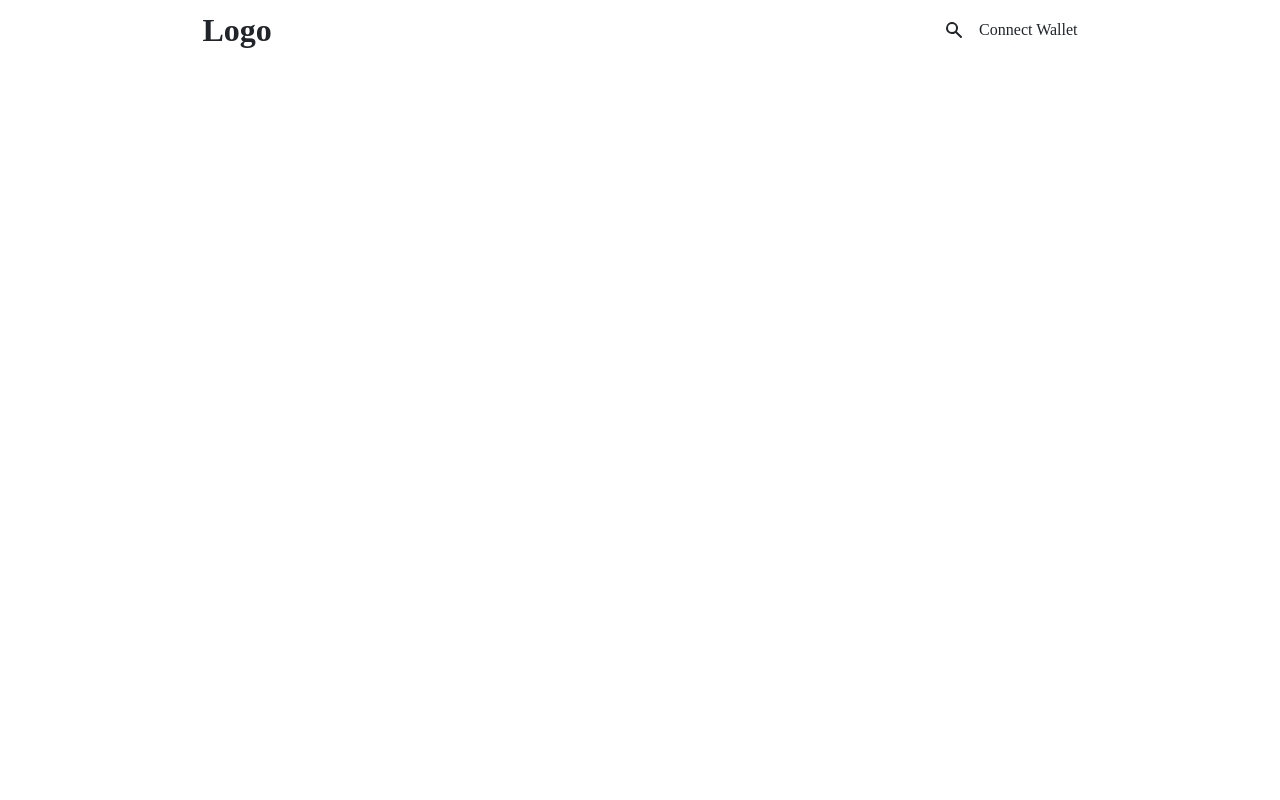
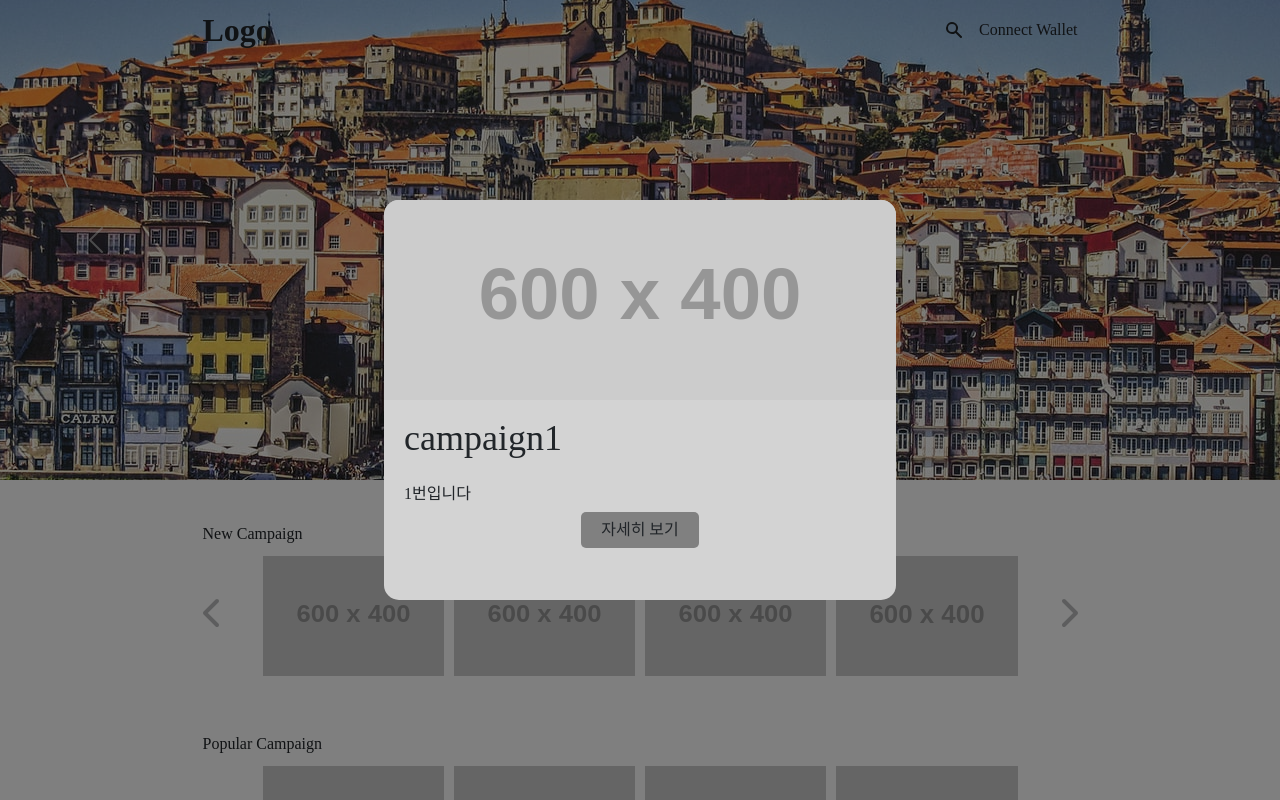
Before and after one commit to DonationMarketNFT/ClientForBapp, a React (Create React App) app: page /modal/1 in a window 1280 px wide. Before the commit this address had no page. Shown: the top 800 px of the page. Built offline with nearby package versions, Linux system fonts and the light colour scheme.

Commit message:
Campaign page

```diff
--- /dev/null
+++ b/src/Components/Campaign/Campaign.js
@@ -0,0 +1,205 @@
+import { Link } from "react-router-dom";
+import { useLocation, useParams } from "react-router";
+import styled from "styled-components";
+import { data } from "../../newdata";
+import { media } from "../../styles/theme";
+
+const CampaignBox1 = styled.div`
+  display: flex;
+  justify-content: center;
+  align-items: center;
+  flex-direction: column;
+  width: 935px;
+  margin: 0 auto;
+  box-sizing: border-box;
+  ${media.tablet} {
+    width: 100%;
+  }
+`;
+
+const CampaignImage = styled.div`
+  background-image: linear-gradient(rgba(0, 0, 0, 0), rgba(0, 0, 0, 0.5)),
+    url("img/0.jpg");
+  background-position: center center;
+  background-size: cover;
+  width: 100%;
+  height: 500px;
+  margin-bottom: 20px;
+`;
+
+const CamPaignTitle = styled.h2`
+  ${(props) => props.theme.font.large}
+  margin-bottom: 50px;
+`;
+
+const Bars = styled.div`
+  position: relative;
+  width: 100%;
+  height: 30px;
+  padding: 0 20px;
+  box-sizing: border-box;
+  margin-bottom: 100px;
+  ${media.tablet} {
+    width: 100%;
+  }
+`;
+
+const PercentBar = styled.div`
+  width: 100%;
+  height: 10px;
+  background: lightgray;
+  border-radius: 5px;
+`;
+
+const CurrentBar = styled.div`
+  position: absolute;
+  top: 0;
+  width: ${(props) => props.width};
+  height: 10px;
+  background: gray;
+  border-radius: 5px;
+`;
+
+const Percent = styled.div`
+  ${(props) => props.theme.font.medium}
+  margin-top: 20px;
+  text-align: right;
+`;
+
+const Klay = styled.div`
+  ${(props) => props.theme.font.small}
+  margin-top: 10px;
+  text-align: right;
+`;
+
+const CampaignBox = styled.div`
+  display: flex;
+  width: 935px;
+  margin: 0 auto;
+  padding: 0 30px;
+  box-sizing: border-box;
+  border: 1px solid lightgray;
+  border-radius: 10px;
+  ${media.tablet} {
+    width: auto;
+    margin: 0 30px;
+    padding: 0 30px;
+  }
+`;
+
+const CampaignRow = styled.div`
+  display: flex;
+  flex-direction: column;
+  width: ${(props) => props.width};
+`;
+
+const ParticipantBox = styled.div`
+  display: flex;
+  flex-direction: column;
+  padding: 50px 30px;
+`;
+
+const ParticipantRow = styled.div`
+  display: flex;
+`;
+
+const ParticipantTitle = styled.h3`
+  margin: 10px 0;
+  ${(props) => props.theme.font.medium}
+`;
+
+const Participant = styled.div`
+  margin-right: 10px;
+  width: 70px;
+  height: 70px;
+  background: black;
+  border-radius: 50%;
+`;
+
+const DescriptionBox = styled.div`
+  padding: 50px 30px;
+  height: 100vh;
+`;
+const DescriptionTitle = styled.h3`
+  margin: 10px 0;
+  ${(props) => props.theme.font.medium}
+`;
+
+const DonationBox = styled.div`
+  position: sticky;
+  top: 70px;
+  padding: 50px 20px 30px 20px;
+  background: white;
+  border-radius: 15px;
+  box-shadow: 4px 12px 20px 6px rgb(0 0 0 / 18%);
+`;
+
+const CampaignName = styled.h2`
+  ${(props) => props.theme.font.large}
+  text-align:center;
+  margin-bottom: 30px;
+`;
+
+const CampaignDesc = styled.p`
+  margin-bottom: 30px;
+  height: 150px;
+`;
+
+const DonationButton = styled.button`
+  width: 100%;
+  padding: 10px 0;
+  border: 0;
+  border-radius: 15px;
+  transition: all 0.3s ease-in-out;
+  &:hover {
+    background: gray;
+  }
+  /* all: unset; */
+`;
+
+function Campaign() {
+  const location = useLocation();
+  const params = useParams();
+
+  return (
+    <>
+      <CampaignBox1>
+        <CampaignImage />
+        <CamPaignTitle>{data[params.camId - 1].name}</CamPaignTitle>
+        <Bars>
+          <PercentBar />
+          <CurrentBar width={"80%"} />
+          <Percent>80%</Percent>
+          <Klay>(800Klay / 1000Klay)</Klay>
+        </Bars>
+      </CampaignBox1>
+      <CampaignBox>
+        <CampaignRow width={"70%"}>
+          <ParticipantBox>
+            <ParticipantRow>
+              <ParticipantTitle>participant</ParticipantTitle>
+            </ParticipantRow>
+            <ParticipantRow>
+              <Participant />
+              <Participant />
+              <Participant />
+              <Participant />
+            </ParticipantRow>
+          </ParticipantBox>
+          <DescriptionBox>
+            <DescriptionTitle>Description</DescriptionTitle>
+          </DescriptionBox>
+        </CampaignRow>
+        <CampaignRow width={"30%"} style={{ padding: "50px 0" }}>
+          <DonationBox>
+            <CampaignName>{data[params.camId - 1].name}</CampaignName>
+            <CampaignDesc>{data[params.camId - 1].description}</CampaignDesc>
+            <DonationButton>Donate</DonationButton>
+          </DonationBox>
+        </CampaignRow>
+      </CampaignBox>
+    </>
+  );
+}
+
+export default Campaign;
--- a/src/Components/Home/NewSlider.js
+++ b/src/Components/Home/NewSlider.js
@@ -10,6 +10,7 @@ import {
 import NewModal from "../Modal/NewModal";
 import { data } from "../../newdata";
 import { makeNewImagePath } from "../../utils";
+import { useNavigate } from "react-router";
 
 const Wrapper = styled.div`
   width: 935px;
@@ -91,6 +92,7 @@ function NewSlider() {
   const [leaving, setLeaving] = useState(false);
   const [back, setBack] = useState(false);
   const [modalShow, setModalShow] = useState(false);
+  const navigate = useNavigate();
 
   const decreaseIndex = () => {
     if (leaving) return;
@@ -113,6 +115,9 @@ function NewSlider() {
   };
 
   const toggleLeaving = () => setLeaving((prev) => !prev);
+  const onBoxClicked = (dataId) => {
+    navigate(`/modal/${dataId}`);
+  };
 
   return (
     <Wrapper>
@@ -141,7 +146,7 @@ function NewSlider() {
                 <Box
                   key={data.id}
                   bgphoto={makeNewImagePath(data.id)}
-                  onClick={() => setModalShow(true)}
+                  onClick={() => onBoxClicked(data.id)}
                 ></Box>
               </>
             ))}
@@ -151,7 +156,6 @@ function NewSlider() {
           <FontAwesomeIcon icon={faChevronRight} size="2x" />
         </Next>
       </Slider>
-      <NewModal show={modalShow} onHide={() => setModalShow(false)} />
     </Wrapper>
   );
 }
--- a/src/Components/Modal/NewModal.js
+++ b/src/Components/Modal/NewModal.js
@@ -1,44 +1,93 @@
-import { Button, Modal } from "react-bootstrap";
+import { AnimatePresence, motion, useViewportScroll } from "framer-motion";
+import { useLocation, useNavigate, useParams } from "react-router";
 import { Link } from "react-router-dom";
 import styled from "styled-components";
+import { data } from "../../newdata";
+import { makeNewImagePath } from "../../utils";
 
-const ModalImage = styled.img`
-  display: block;
-  width: 80%;
-  margin: 0 auto;
-  margin-bottom: 20px;
+const Overlay = styled(motion.div)`
+  position: fixed;
+  top: 0;
+  left: 0;
+  right: 0;
+  width: 100%;
+  height: 100%;
+  background-color: rgba(0, 0, 0, 0.5);
+  opacity: 0;
+  z-index: 998;
 `;
 
-function NewModal(props) {
-  console.log(props);
+const ModalContainer = styled(motion.div)`
+  position: absolute;
+  width: 40vw;
+  height: 50vh;
+  left: 0;
+  right: 0;
+  margin: 0 auto;
+  border-radius: 15px;
+  overflow: hidden;
+  background: lightgray;
+  z-index: 999;
+`;
+
+const ModalCover = styled.div`
+  width: 100%;
+  background-size: cover;
+  background-position: center center;
+  background-image: url(${(props) => props.bgphoto});
+  height: 200px;
+`;
+
+const ModalTitle = styled.h3`
+  padding: 20px;
+  font-size: 36px;
+`;
+
+const ModalDesc = styled.p`
+  padding: 10px 20px;
+`;
+
+const ModalButton = styled.button`
+  all: unset;
+  display: block;
+  margin: 0 auto;
+  padding: 10px 20px;
+  background: gray;
+  border-radius: 5px;
+`;
+
+function NewModal() {
+  const location = useLocation();
+  const params = useParams();
+  const navigate = useNavigate();
+  const { scrollY } = useViewportScroll();
+
+  const onOverlayClick = () => {
+    navigate("/");
+  };
+
   return (
-    <Modal
-      state={props.state}
-      {...props}
-      size="lg"
-      aria-labelledby="contained-modal-title-vcenter"
-      centered
-    >
-      <Modal.Header closeButton>
-        <Modal.Title id="contained-modal-title-vcenter">
-          {props.state}
-        </Modal.Title>
-      </Modal.Header>
-      <Modal.Body>
-        {/* <ModalImage src="" /> */}
-        <p>
-          Cras mattis consectetur purus sit amet fermentum. Cras justo odio,
-          dapibus ac facilisis in, egestas eget quam. Morbi leo risus, porta ac
-          consectetur ac, vestibulum at eros.
-        </p>
-      </Modal.Body>
-      <Modal.Footer>
-        <Link to="/sub">
-          <Button>자세히보기</Button>
-        </Link>
-        <Button onClick={props.onHide}>Close</Button>
-      </Modal.Footer>
-    </Modal>
+    <AnimatePresence>
+      {location.pathname !== "/" ? (
+        <>
+          <Overlay
+            onClick={onOverlayClick}
+            exit={{ opacity: 0 }}
+            animate={{ opacity: 1 }}
+          />
+          <ModalContainer style={{ top: scrollY.get() + 200 }}>
+            <ModalCover
+              bgphoto={makeNewImagePath(data[params.dataId - 1].id)}
+            />
+            <ModalTitle>{data[params.dataId - 1].name}</ModalTitle>
+            <ModalDesc>{data[params.dataId - 1].description}</ModalDesc>
+            <Link to={`campaign/${params.dataId}`}>
+              <ModalButton>자세히 보기</ModalButton>
+            </Link>
+          </ModalContainer>
+        </>
+      ) : null}
+    </AnimatePresence>
   );
 }
 
--- a/src/routes/Router.js
+++ b/src/routes/Router.js
@@ -5,19 +5,23 @@ import SubPage from "../Components/SubPage";
 import Header from "./Header";
 import Past from "../Components/Campaigns/Past";
 import Present from "../Components/Campaigns/Present";
+import NewModal from "../Components/Modal/NewModal";
+import Campaign from "../Components/Campaign/Campaign";
 
 function Router() {
   return (
     <BrowserRouter>
       <Header />
       <Routes>
-        <Route exact path="/" element={<Home />} />
+        <Route exact path="/" element={<Home />}>
+          <Route path="modal/:dataId" element={<NewModal />} />
+        </Route>
         <Route path="/campaigns/*" element={<Campaigns />}>
           <Route path="present" element={<Present />} />
           <Route path="past" element={<Past />} />
           {/* <Route path=":id" element={<SubPage />} /> */}
         </Route>
-        {/* <Route path="/sub" element={<SubPage />} /> */}
+        <Route path="/campaign/:camId" element={<Campaign />} />
       </Routes>
     </BrowserRouter>
   );
```
